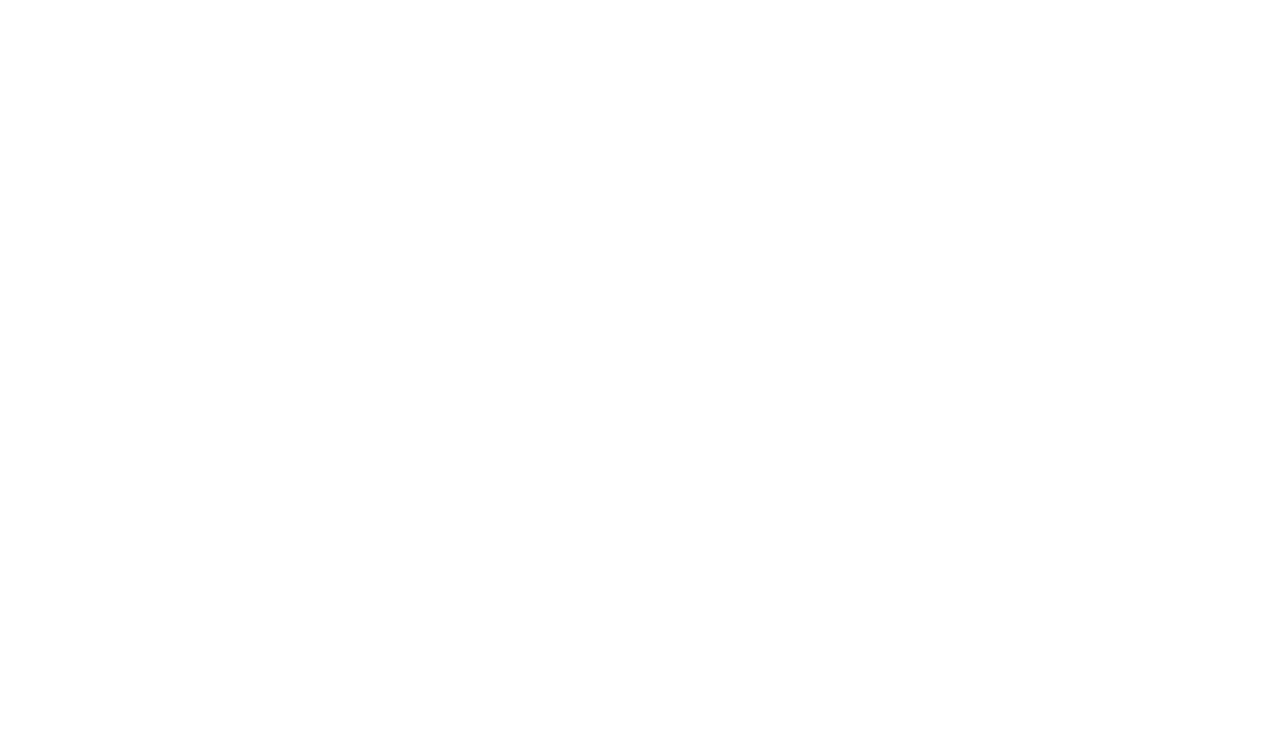
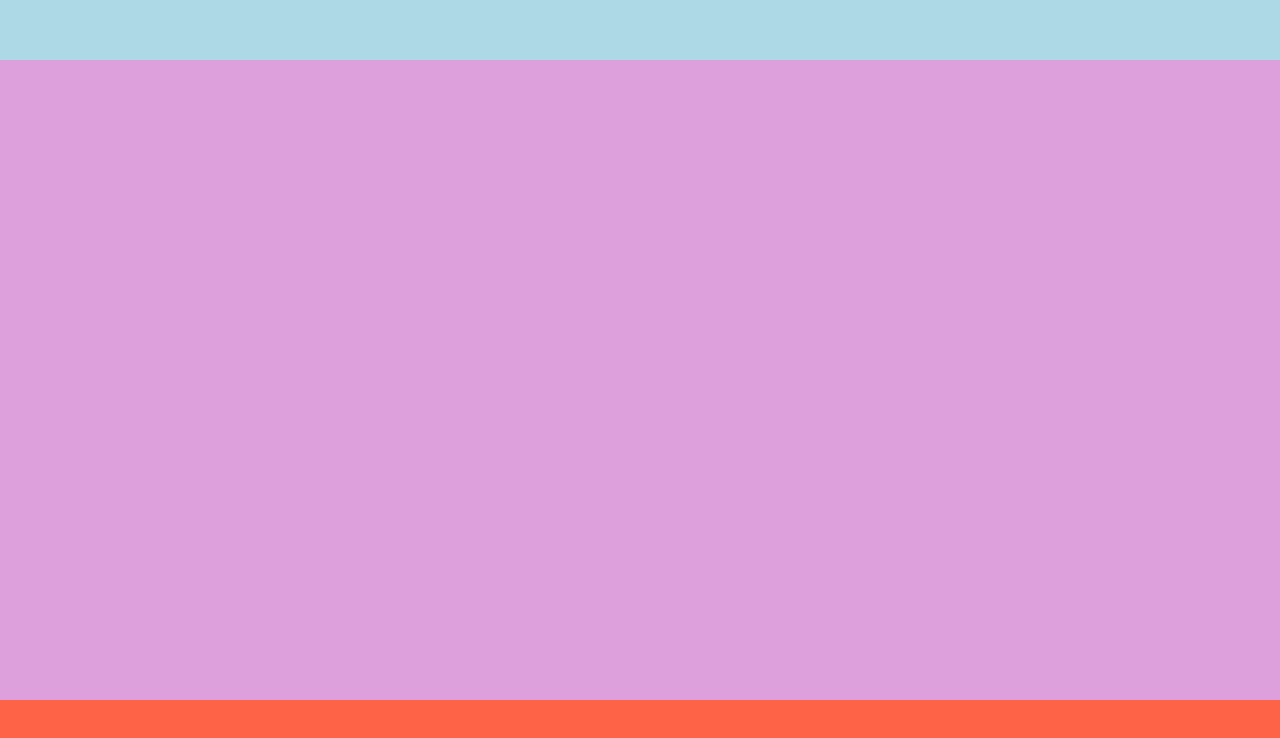
Before and after one commit to DP90914/tony_pizzaria, a plain HTML site: page index.html in a window 1280 px wide. Drawn offline with Linux system fonts and the light colour scheme.

Commit message:
Organizado elementos do body

```diff
--- a/index.html
+++ b/index.html
@@ -7,6 +7,8 @@
     <title>Document</title>
 </head>
 <body>
-
+    <header></header>
+    <main></main>
+    <footer></footer>
 </body>
 </html>
--- a/style.css
+++ b/style.css
@@ -10,3 +10,21 @@ a{
 ul,ol,li{
     list-style: none;
 }
+
+body{
+
+}
+header{
+    height: 60px;
+    width: 100%;
+    position: absolute;
+    background-color: lightblue;
+}
+main{
+    height: 700px;
+    background-color: plum;
+}
+footer{
+    height: 526px;
+    background-color: tomato;
+}
```
